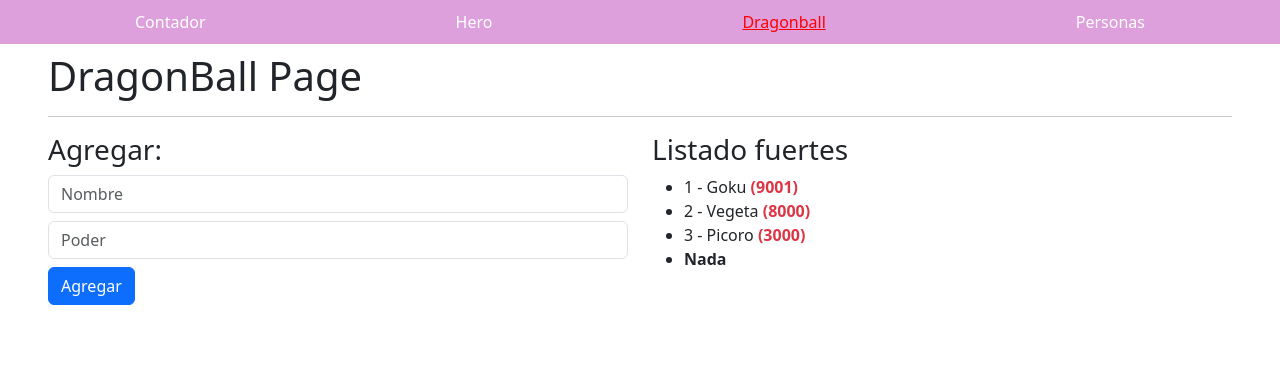
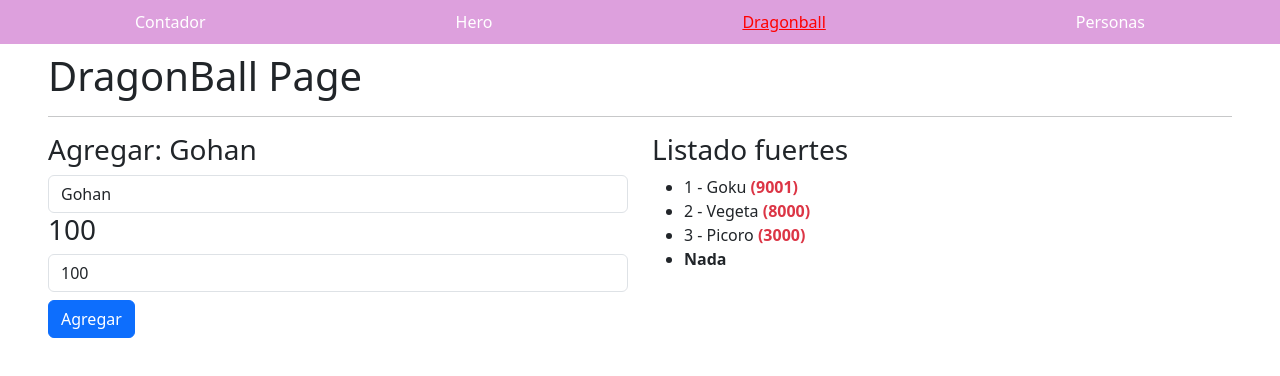
Before and after one commit to Leydy/Bases-Angular, an Angular app: page /dragonball in a window 1280 px wide. Shown: the top 376 px of the page. Built offline with nearby package versions, Linux system fonts and the light colour scheme.

Commit message:
Inputs-Agregar personaje

```diff
--- a/src/app/pages/dragonball/dragonball-page.component.html
+++ b/src/app/pages/dragonball/dragonball-page.component.html
@@ -3,10 +3,30 @@
 
 <section class="row">
     <div class="col-12 col-sm-6">
-    <h3>Agregar: </h3>
-    <input type="text" class="form-control" placeholder="Nombre"/>
-    <input type="number" class="form-control mt-2" placeholder="Poder"/>
-      <button class="mt-2 btn btn-primary">Agregar</button>
+    <h3>Agregar: {{ name() }}</h3>
+    <input
+      type="text"
+      class="form-control"
+      placeholder="Nombre"
+      [value] = "name()"
+      (change)="name.set(txtName.value)"
+      (input)="name.set(txtName.value)"
+      #txtName
+    />
+      <h3> {{ power() }}</h3>
+    <input type="number"
+           class="form-control mt-2"
+           placeholder="Poder"
+           [value] = power()
+           (change)="power.set(+numberPower.value);
+           console.log('change', numberPower.value)"
+           (input)="power.set(+numberPower.value);
+           console.log('input', numberPower.value)"
+
+           #numberPower
+
+    />
+      <button (click)="addCharacter()" class="mt-2 btn btn-primary">Agregar</button>
   </div>
   <div class="col-12 col-sm-6">
     <h3>Listado fuertes</h3>
--- a/src/app/pages/dragonball/dragonball-page.component.ts
+++ b/src/app/pages/dragonball/dragonball-page.component.ts
@@ -11,6 +11,13 @@
   imports: [NgClass],
 })
 export class DragonballPageComponent {
+  name = signal('Gohan');
+  power = signal(100);
+  addCharacter(){
+    console.log("Nombre: ", this.name());
+    console.log("Poder: ", this.power());
+  }
+
   characters = signal<Character[]>([
     {
       id: 1,
@@ -39,4 +46,5 @@
 
     };
   });
+  protected readonly console = console;
 }
```
